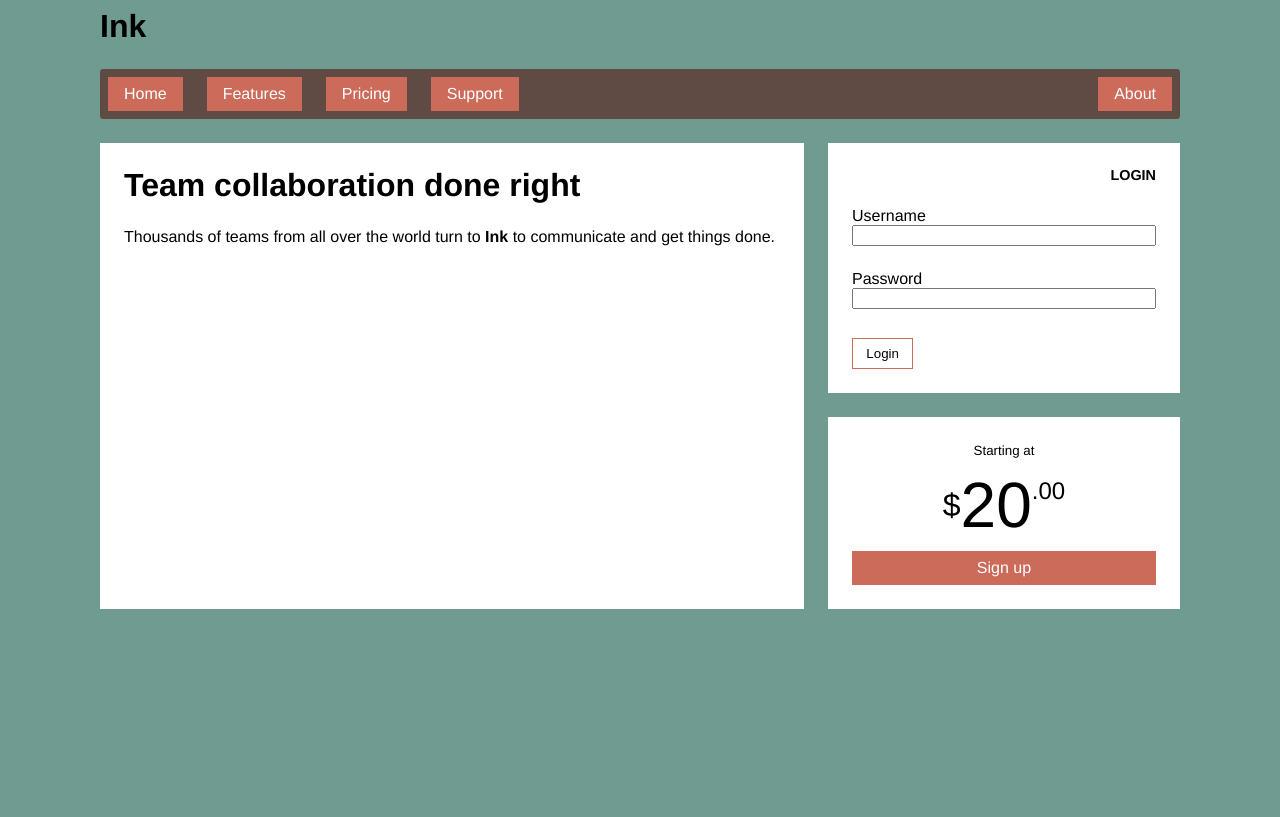
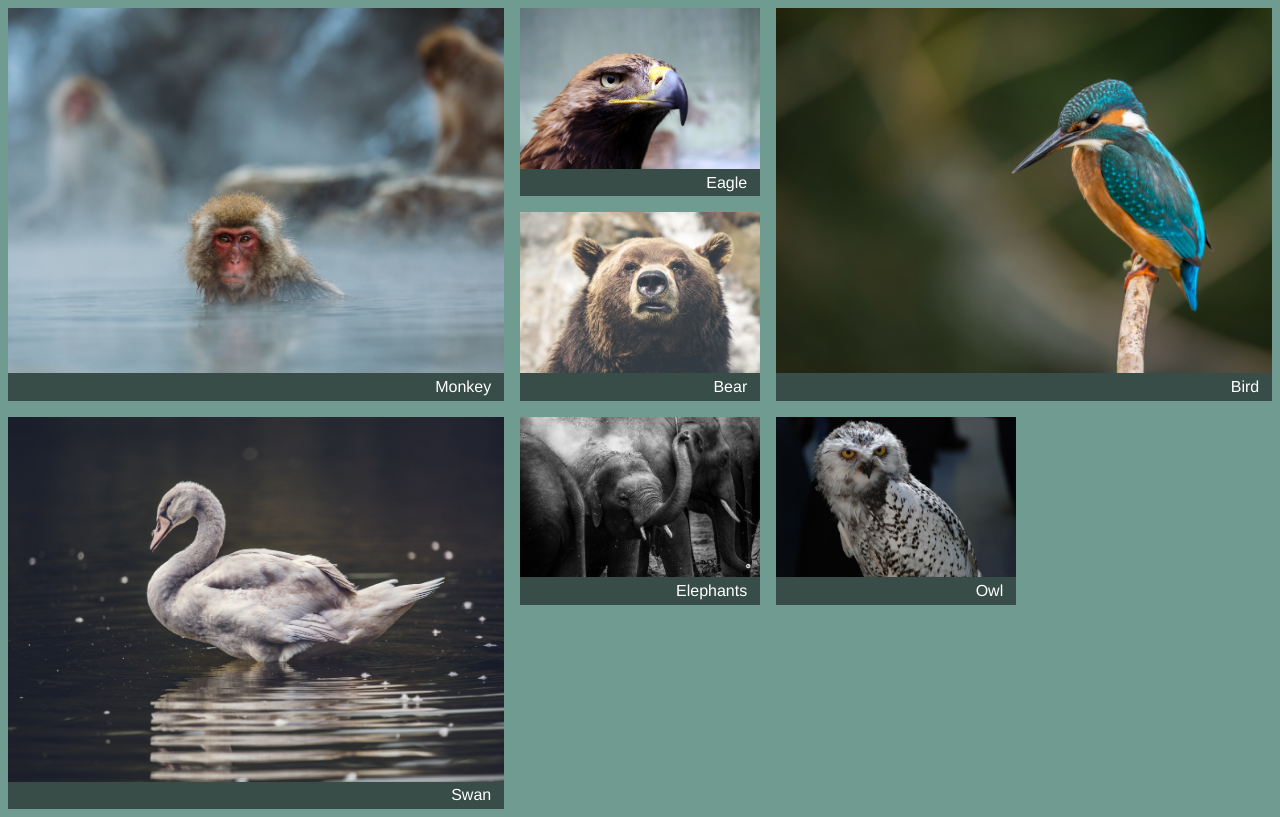
Before and after one commit to akashdeokar/css_practice, a plain HTML site: page index.html in a window 1280 px wide. Drawn offline with Linux system fonts and the light colour scheme.

Commit message:
Grid Photography

```diff
--- a/index.html
+++ b/index.html
@@ -8,54 +8,35 @@
     <link rel="stylesheet" href="./styles.css">
 </head>
 <body>
-    <div class="container">
-    <header>
-    <h1 class="page-heading">Ink</h1>
-    </header>
-    <nav>
-    <ul class="site-nav">
-    <li><a href="/">Home</a></li>
-    <li><a href="/features">Features</a></li>
-<li><a href="/pricing">Pricing</a></li>
-<li><a href="/support">Support</a></li>
-<li class="nav-right">
-<a href="/about">About</a>
-</li>
-</ul>
-</nav>
-<main class="main tile">
-<h1>Team collaboration done right</h1>
-<p>Thousands of teams from all over the
-world turn to <b>Ink</b> to communicate
-and get things done.</p>
-</main>
-<div class="sidebar-top tile">
-<form class="login-form">
-<h3>Login</h3>
-<p>
-<label for="username">Username</label>
-<input id="username" type="text"
-name="username"/>
-</p>
-<p>
-<label for="password">Password</label>
-<input id="password" type="password"
-name="password"/>
-</p>
-<button type="submit">Login</button>
-</form>
-</div>
-<div class="sidebar-bottom tile centered">
-<small>Starting at</small>
-<div class="cost">
-<span class="cost-currency">$</span>
-<span class="cost-dollars">20</span>
-<span class="cost-cents">.00</span>
-</div>
-<a class="cta-button" href="/pricing">
-Sign up
-</a>
-</div>
-</div>
+    <div class="portfolio">
+        <figure class="featured">
+        <img src="images/monkey.jpg" alt="monkey" />
+        <figcaption>Monkey</figcaption>
+        </figure>
+        <figure>
+        <img src="images/eagle.jpg" alt="eagle" />
+        <figcaption>Eagle</figcaption>
+        </figure>
+        <figure class="featured">
+            <img src="images/bird.jpg" alt="bird" />
+            <figcaption>Bird</figcaption>
+            </figure>
+            <figure>
+            <img src="images/bear.jpg" alt="bear" />
+            <figcaption>Bear</figcaption>
+            </figure>
+            <figure class="featured">
+            <img src="images/swan.jpg" alt="swan" />
+            <figcaption>Swan</figcaption>
+            </figure>
+            <figure>
+            <img src="images/elephants.jpg" alt="elephants" />
+            <figcaption>Elephants</figcaption>
+            </figure>
+            <figure>
+            <img src="images/owl.jpg" alt="owl" />
+            <figcaption>Owl</figcaption>
+            </figure>
+    </div>
 </body>
 </html>
--- a/styles.css
+++ b/styles.css
@@ -1,122 +1,34 @@
-:root {
-box-sizing: border-box;
-}
-*,
-::before,
-::after {
-box-sizing: inherit;
-}
 body {
 background-color: #709b90;
 font-family: Helvetica, Arial, sans-serif;
 }
-.container {
-display: grid;
-grid-template-columns: 2fr 1fr;
-grid-template-rows: repeat(4, auto);
-grid-gap: 1.5em;
-max-width: 1080px;
-margin: 0 auto;
-}
-header,
-nav {
-grid-column: 1 / 3;
-grid-row: span 1;
-}
-.main {
-grid-column: 1 / 2;
-grid-row: 3 / 5;
-}
-.sidebar-top {
-grid-column: 2 / 3;
-grid-row: 3 / 4;
-}
-.sidebar-bottom {
-grid-column: 2 / 3;
-grid-row: 4 / 5;
-}
-.tile {
-padding: 1.5em;
-background-color: #fff;
-}
-.tile > :first-child {
-margin-top: 0;
-}
-.tile * + * {
-margin-top: 1.5em;
-}
-.page-heading {
+.portfolio > figure {
+display: flex;
+flex-direction: column;
 margin: 0;
 }
-.site-nav {
-display: flex;
-margin: 0;
-padding: .5em;
-background-color: #5f4b44;
-list-style-type: none;
-border-radius: .2em;
+.portfolio img {
+max-width: 100%;
 }
-.site-nav > li {
-margin-top: 0;
+.portfolio figcaption {
+padding: 0.3em 0.8em;
+background-color: rgba(0, 0, 0, 0.5);
+color: #fff;
+text-align: right;
 }
-.site-nav > li > a {
-display: block;
-padding: .5em 1em;
-background-color: #cc6b5a;
-color: white;
-text-decoration: none;
+.portfolio {
+display: grid;
+grid-template-columns: repeat(auto-fill, minmax(200px, 1fr));
+grid-auto-rows: 1fr;
+grid-gap: 1em;
+grid-auto-flow: dense;
 }
-.site-nav > li + li {
-margin-left: 1.5em;
+.portfolio .featured {
+grid-row: span 2;
+grid-column: span 2;
 }
-.site-nav > .nav-right {
-margin-left: auto;
+.portfolio img {
+flex: 1;
+object-fit: cover;
+max-width: 100%;
 }
-.login-form h3 {
-margin: 0;
-font-size: .9em;
-font-weight: bold;
-text-align: right;
-text-transform: uppercase;
-}
-.login-form input:not([type=checkbox]):not([type=radio]) {
-display: block;
-margin-top: 0;
-width: 100%;
-}
-.login-form button {
-margin-top: 1em;
-border: 1px solid #cc6b5a;
-background-color: white;
-padding: .5em 1em;
-cursor: pointer;
-}
-.centered {
-text-align: center;
-}
-.cost {
-display: flex;
-justify-content: center;
-align-items: center;
-line-height: .7;
-}
-.cost > span {
-margin-top: 0;
-}
-.cost-currency {
-font-size: 2rem;
-}
-.cost-dollars {
-font-size: 4rem;
-}
-.cost-cents {
-font-size: 1.5rem;
-align-self: flex-start;
-}
-.cta-button {
-display: block;
-background-color: #cc6b5a;
-color: white;
-padding: .5em 1em;
-text-decoration: none;
-}
```
Also changed, not shown: images/bear.jpg (added), images/bird.jpg (added), images/eagle.jpg (added), images/elephants.jpg (added), images/monkey.jpg (added), images/owl.jpg (added), images/swan.jpg (added).
